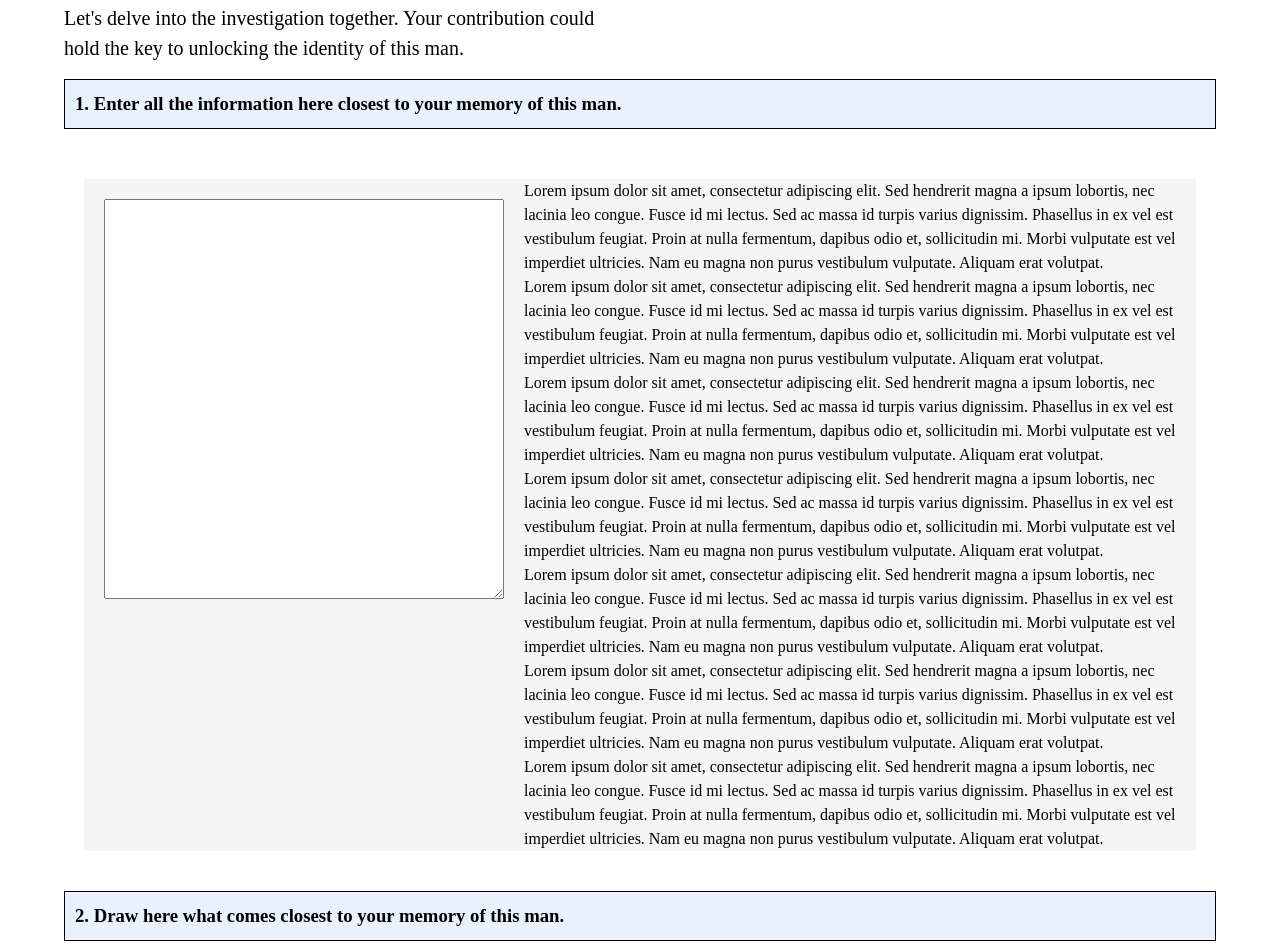
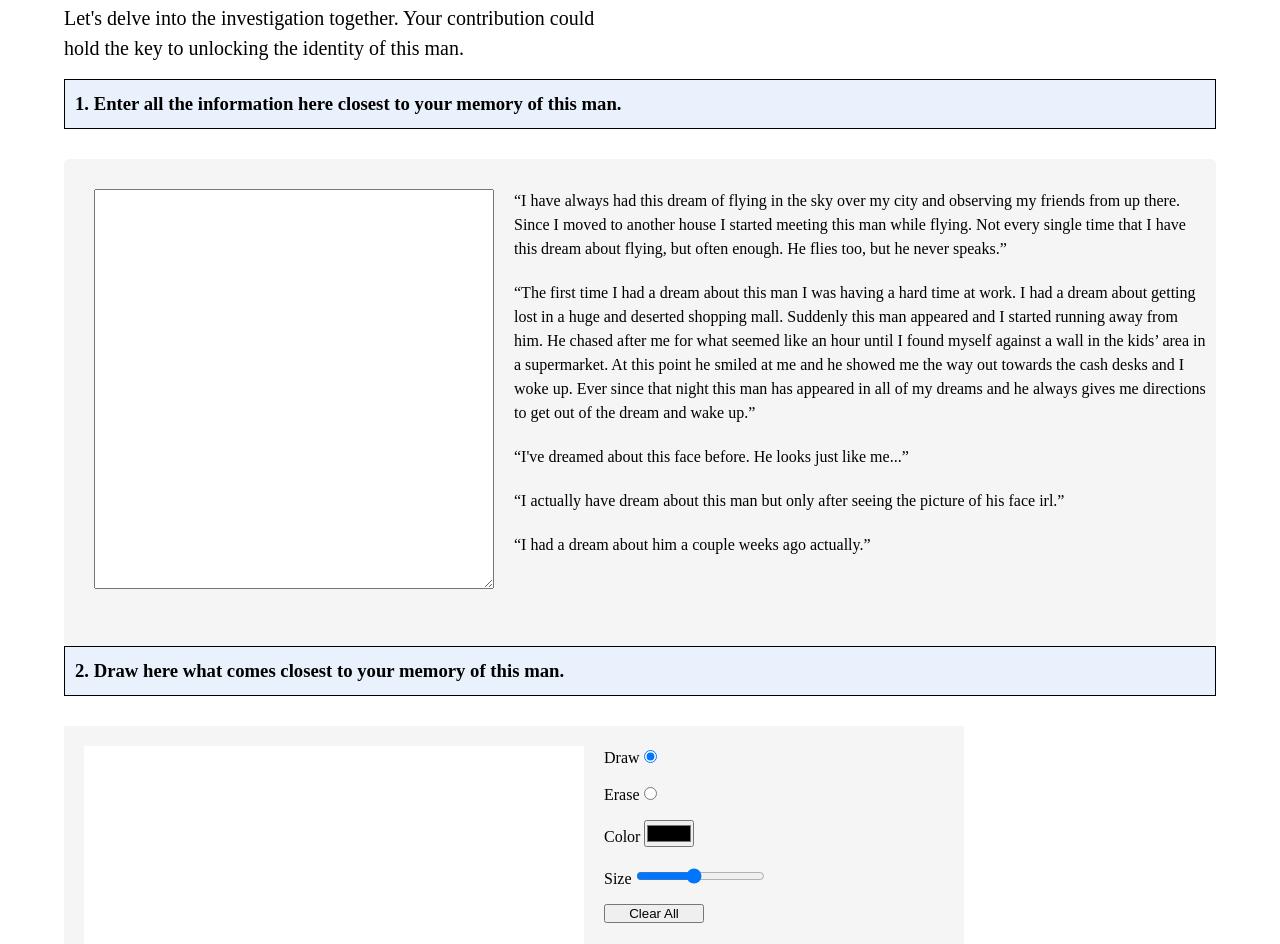
Before and after one commit to loizodwt/thisman2, a website: page src/report.html in a window 1280 px wide. Shown: the part 376-1320 px from the top of the page. Drawn offline with nearby package versions, Linux system fonts and the light colour scheme; files that its build step writes are made by us from their sources.

Commit message:
scroll commentaire

```diff
--- a/src/report.html
+++ b/src/report.html
@@ -58,13 +58,13 @@
       <textarea id="report-text" class="section1-report__textarea"></textarea>
     </div>
     <div class="section1-report__text">
-      <p class="section1-report__paragraph">Lorem ipsum dolor sit amet, consectetur adipiscing elit. Sed hendrerit magna a ipsum lobortis, nec lacinia leo congue. Fusce id mi lectus. Sed ac massa id turpis varius dignissim. Phasellus in ex vel est vestibulum feugiat. Proin at nulla fermentum, dapibus odio et, sollicitudin mi. Morbi vulputate est vel imperdiet ultricies. Nam eu magna non purus vestibulum vulputate. Aliquam erat volutpat.</p>
-      <p class="section1-report__paragraph">Lorem ipsum dolor sit amet, consectetur adipiscing elit. Sed hendrerit magna a ipsum lobortis, nec lacinia leo congue. Fusce id mi lectus. Sed ac massa id turpis varius dignissim. Phasellus in ex vel est vestibulum feugiat. Proin at nulla fermentum, dapibus odio et, sollicitudin mi. Morbi vulputate est vel imperdiet ultricies. Nam eu magna non purus vestibulum vulputate. Aliquam erat volutpat.</p>
-      <p class="section1-report__paragraph">Lorem ipsum dolor sit amet, consectetur adipiscing elit. Sed hendrerit magna a ipsum lobortis, nec lacinia leo congue. Fusce id mi lectus. Sed ac massa id turpis varius dignissim. Phasellus in ex vel est vestibulum feugiat. Proin at nulla fermentum, dapibus odio et, sollicitudin mi. Morbi vulputate est vel imperdiet ultricies. Nam eu magna non purus vestibulum vulputate. Aliquam erat volutpat.</p>
-      <p class="section1-report__paragraph">Lorem ipsum dolor sit amet, consectetur adipiscing elit. Sed hendrerit magna a ipsum lobortis, nec lacinia leo congue. Fusce id mi lectus. Sed ac massa id turpis varius dignissim. Phasellus in ex vel est vestibulum feugiat. Proin at nulla fermentum, dapibus odio et, sollicitudin mi. Morbi vulputate est vel imperdiet ultricies. Nam eu magna non purus vestibulum vulputate. Aliquam erat volutpat.</p>
-      <p class="section1-report__paragraph">Lorem ipsum dolor sit amet, consectetur adipiscing elit. Sed hendrerit magna a ipsum lobortis, nec lacinia leo congue. Fusce id mi lectus. Sed ac massa id turpis varius dignissim. Phasellus in ex vel est vestibulum feugiat. Proin at nulla fermentum, dapibus odio et, sollicitudin mi. Morbi vulputate est vel imperdiet ultricies. Nam eu magna non purus vestibulum vulputate. Aliquam erat volutpat.</p>
-      <p class="section1-report__paragraph">Lorem ipsum dolor sit amet, consectetur adipiscing elit. Sed hendrerit magna a ipsum lobortis, nec lacinia leo congue. Fusce id mi lectus. Sed ac massa id turpis varius dignissim. Phasellus in ex vel est vestibulum feugiat. Proin at nulla fermentum, dapibus odio et, sollicitudin mi. Morbi vulputate est vel imperdiet ultricies. Nam eu magna non purus vestibulum vulputate. Aliquam erat volutpat.</p>
-      <p class="section1-report__paragraph">Lorem ipsum dolor sit amet, consectetur adipiscing elit. Sed hendrerit magna a ipsum lobortis, nec lacinia leo congue. Fusce id mi lectus. Sed ac massa id turpis varius dignissim. Phasellus in ex vel est vestibulum feugiat. Proin at nulla fermentum, dapibus odio et, sollicitudin mi. Morbi vulputate est vel imperdiet ultricies. Nam eu magna non purus vestibulum vulputate. Aliquam erat volutpat.</p>
+      <p class="section1-report__paragraph">“I have always had this dream of flying in the sky over my city and observing my friends from up there. Since I moved to another house I started meeting this man while flying. Not every single time that I have this dream about flying, but often enough. He flies too, but he never speaks.”</p>
+      <p class="section1-report__paragraph">“The first time I had a dream about this man I was having a hard time at work. I had a dream about getting lost in a huge and deserted shopping mall. Suddenly this man appeared and I started running away from him. He chased after me for what seemed like an hour until I found myself against a wall in the kids’ area in a supermarket. At this point he smiled at me and he showed me the way out towards the cash desks and I woke up. Ever since that night this man has appeared in all of my dreams and he always gives me directions to get out of the dream and wake up.”</p>
+      <p class="section1-report__paragraph">“I've dreamed about this face before. He looks just like me...”</p>
+      <p class="section1-report__paragraph">“I actually have dream about this man but only after seeing the picture of his face irl.”</p>
+      <p class="section1-report__paragraph">“I had a dream about him a couple weeks ago actually.”</p>
+      <p class="section1-report__paragraph">“I saw this man in my dream, dressed as Santa Klaus. When he showed up I felt so happy, just like when I was a little girl. Then he smiled at me and his head became a balloon,floating in the air above me, but no matter how hard I tried to catch it, I just couldn’t reach it.”</p>
+      <p class="section1-report__paragraph">“I nightmare this man.”</p>
 
     </div>
   </div>
--- a/src/styles/components/_report.scss
+++ b/src/styles/components/_report.scss
@@ -1,58 +1,48 @@
-
-
+.section1-report__text {
+  margin-top: 10px;
+  background-color: #F5F5F5;
+  max-height: 400px;
+  overflow-y: auto;
+}
 
 .report__title {
   background-color: #E9F1FC;
   padding: 10px;
   border: 1px solid black;
   margin-bottom: 30px;
-  max-height: 400px; /* Définit une hauteur maximale de 400 pixels */
-  overflow-y: auto; /* Ajoute un défilement vertical si le contenu dépasse */
 }
 
-
 .section1-report__content {
-  padding: 20px;
+  padding: 10px;
   border-radius: 5px;
-  background-color: white;
+  background-color: #F5F5F5;
   display: flex;
   flex-direction: column;
 }
 
 .section1-report__text-area {
   margin-bottom: 20px;
-  background-color: #F5F5F5;
   padding: 20px;
-
 }
 
 .section1-report__textarea {
-
-  min-width:400px;
-
+  min-width: 400px;
   height: 400px;
   resize: vertical;
 }
 
-.section1-report__text {
-  background-color: #F5F5F5;
-  margin-bottom: 20px;
 
+.section1-report__paragraph {
+  padding-top: 10px;
+   padding-bottom: 10px;
 }
+
 
 @media screen and (min-width: 768px) {
   .section1-report__content {
     flex-direction: row;
   }
-
-
 }
-
-
-
-
-
-
 
 
 
@@ -103,11 +93,11 @@
     z-index: 1;
 
     &--prev {
-      left: 300px;
+      left: 30%;
     }
 
     &--next {
-      right: 300px;
+      right: 30%;
     }
   }
 }
```
